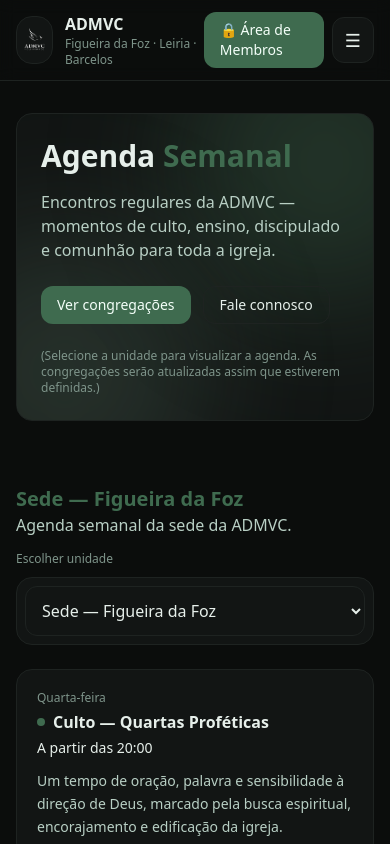
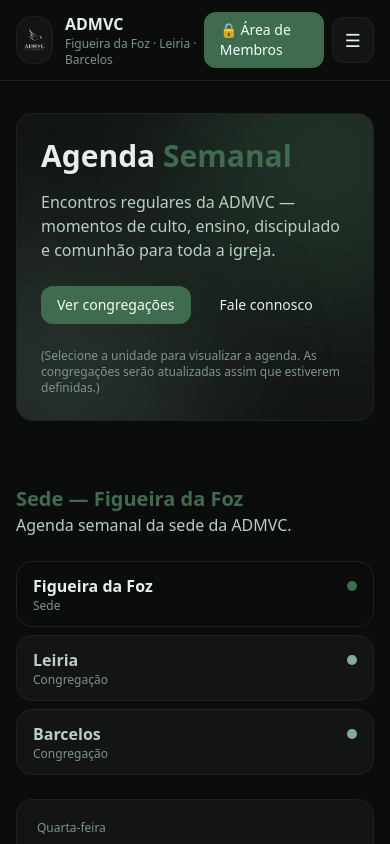
Before and after one commit to libertrendz/admvc-site, a Next.js app: page /agenda in a window 390 px wide. Shown: the top 844 px of the page. Built offline with nearby package versions, Linux system fonts and the light colour scheme.

Commit message:
Update page.tsx

```diff
--- a/app/agenda/page.tsx
+++ b/app/agenda/page.tsx
@@ -51,25 +51,25 @@
   }
 ];
 
-const UNIDADES: { key: UnidadeKey; label: string; subtitle: string }[] = [
-  { key: "sede", label: "Sede", subtitle: "Figueira da Foz" },
-  { key: "leiria", label: "Congregação", subtitle: "Leiria" },
-  { key: "barcelos", label: "Congregação", subtitle: "Barcelos" }
+const UNIDADES: { key: UnidadeKey; label: string; sub: string }[] = [
+  { key: "sede", label: "Sede", sub: "Figueira da Foz" },
+  { key: "leiria", label: "Congregação", sub: "Leiria" },
+  { key: "barcelos", label: "Congregação", sub: "Barcelos" }
 ];
+
+function normalizeUnidade(v?: string): UnidadeKey {
+  const x = (v || "").toLowerCase();
+  if (x === "leiria") return "leiria";
+  if (x === "barcelos") return "barcelos";
+  return "sede";
+}
 
 export default function AgendaPage({
   searchParams
 }: {
   searchParams?: { unidade?: string };
 }) {
-  const unidadeParam = (searchParams?.unidade || "").toLowerCase();
-  const active: UnidadeKey =
-    unidadeParam === "leiria"
-      ? "leiria"
-      : unidadeParam === "barcelos"
-      ? "barcelos"
-      : "sede";
-
+  const active = normalizeUnidade(searchParams?.unidade);
   const activeMeta = UNIDADES.find((u) => u.key === active) || UNIDADES[0];
 
   return (
@@ -113,21 +113,21 @@
         </div>
       </section>
 
-      {/* SELECTOR (tabs desktop + select mobile) */}
-      <section className="space-y-4">
-        <div className="flex flex-col gap-2 md:flex-row md:items-end md:justify-between">
+      {/* SELETOR + CONTEÚDO */}
+      <section className="space-y-6">
+        <div className="flex flex-col gap-3 md:flex-row md:items-end md:justify-between">
           <div>
             <h2 className="text-xl md:text-2xl font-semibold text-figueira">
-              {activeMeta.label} — {activeMeta.subtitle}
+              {activeMeta.label} — {activeMeta.sub}
             </h2>
             <p className="text-muted">
               {active === "sede"
                 ? "Agenda semanal da sede da ADMVC."
-                : "Agenda semanal será publicada assim que estiver definida."}
+                : "A agenda semanal será publicada assim que estiver definida."}
             </p>
           </div>
 
-          {/* Desktop tabs */}
+          {/* Tabs desktop */}
           <div className="hidden md:flex items-center gap-2 rounded-2xl border border-soft bg-bg2 p-2">
             {UNIDADES.map((u) => {
               const isActive = u.key === active;
@@ -149,42 +149,65 @@
                         backgroundColor: isActive ? "var(--g-figueira)" : "var(--g-soft)"
                       }}
                     />
-                    {u.subtitle}
+                    {u.sub}
                   </span>
                 </Link>
               );
             })}
           </div>
-
-          {/* Mobile select */}
-          <div className="md:hidden">
-            <label className="text-xs text-muted2">Escolher unidade</label>
-            <div className="mt-2 rounded-2xl border border-soft bg-bg2 p-2">
-              <select
-                className="w-full bg-bg2 text-fg outline-none px-3 py-3 rounded-xl border border-soft"
-                defaultValue={active}
-                onChange={(e) => {
-                  // client-side navigation sem virar client component:
-                  // fallback simples via location (ok para select)
-                  window.location.href = `/agenda?unidade=${e.target.value}`;
-                }}
-              >
-                <option value="sede">Sede — Figueira da Foz</option>
-                <option value="leiria">Congregação — Leiria</option>
-                <option value="barcelos">Congregação — Barcelos</option>
-              </select>
-            </div>
-          </div>
         </div>
 
-        {/* CONTENT */}
+        {/* Mobile selector (links, server-safe; sem window) */}
+        <div className="md:hidden grid gap-2">
+          {UNIDADES.map((u) => {
+            const isActive = u.key === active;
+            return (
+              <Link
+                key={u.key}
+                href={`/agenda?unidade=${u.key}`}
+                className={`rounded-2xl border px-4 py-3 ${
+                  isActive
+                    ? "border-soft bg-bg text-fg"
+                    : "border-soft bg-bg2 text-muted"
+                }`}
+              >
+                <div className="flex items-center justify-between">
+                  <div className="font-semibold">{u.sub}</div>
+                  <span
+                    className="h-2.5 w-2.5 rounded-full"
+                    style={{
+                      backgroundColor: isActive ? "var(--g-figueira)" : "var(--g-soft)"
+                    }}
+                  />
+                </div>
+                <div className="text-xs text-muted2">{u.label}</div>
+              </Link>
+            );
+          })}
+        </div>
+
+        {/* Conteúdo por unidade */}
         {active === "sede" ? (
           <SedeAgenda />
         ) : (
-          <PlaceholderUnidade
-            title={`${activeMeta.label} — ${activeMeta.subtitle}`}
-            desc="A agenda semanal será publicada assim que estiver definida."
-          />
+          <section className="grid gap-4 md:grid-cols-2">
+            <PlaceholderAgendaCard
+              title={`${activeMeta.label} — ${activeMeta.sub}`}
+              desc="A agenda semanal será publicada assim que estiver definida."
+            />
+            <div className="rounded-2xl border border-soft bg-bg2 p-6">
+              <div className="text-sm font-semibold text-fg">Precisa de orientação?</div>
+              <p className="mt-2 text-sm text-muted">
+                Se quiser, entre em contacto e ajudamos a orientar o melhor dia, horário e
+                congregação para a sua visita.
+              </p>
+              <div className="pt-4">
+                <Link href="/contato" className="btn btn-primary">
+                  Contacto
+                </Link>
+              </div>
+            </div>
+          </section>
         )}
       </section>
 
@@ -295,26 +318,6 @@
   );
 }
 
-function PlaceholderUnidade({ title, desc }: { title: string; desc: string }) {
-  return (
-    <section className="grid gap-4 md:grid-cols-2">
-      <PlaceholderAgendaCard title={title} desc={desc} />
-      <div className="rounded-2xl border border-soft bg-bg2 p-6">
-        <div className="text-sm font-semibold text-fg">Quer ser avisado?</div>
-        <p className="mt-2 text-sm text-muted">
-          Assim que a agenda estiver definida, publicamos aqui. Se precisar de orientação,
-          fale connosco.
-        </p>
-        <div className="pt-3">
-          <Link href="/contato" className="btn btn-primary">
-            Contacto
-          </Link>
-        </div>
-      </div>
-    </section>
-  );
-}
-
 function PlaceholderAgendaCard({ title, desc }: { title: string; desc: string }) {
   return (
     <div className="relative overflow-hidden rounded-2xl border border-soft bg-bg2 p-6">
```
